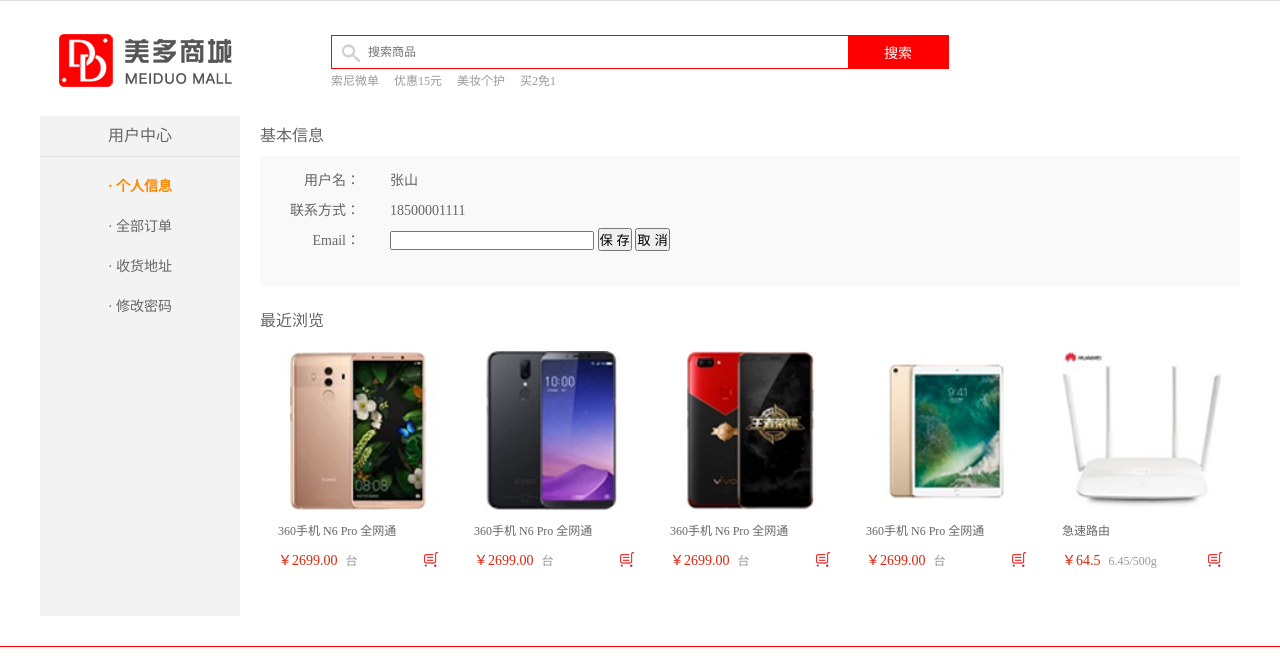
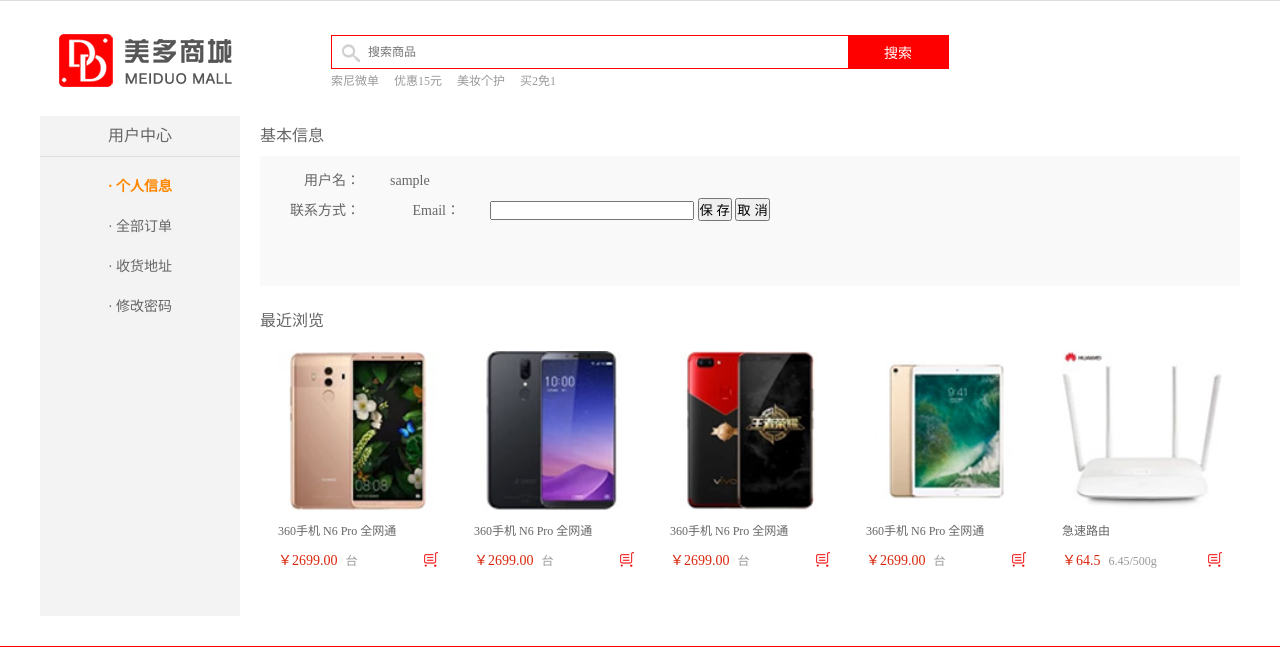
Before and after one commit to hersinniji/git_meiduo, a Django app: page /center/ in a window 1280 px wide. Shown: the part 29-685 px from the top of the page. Run offline with Django 3.2, Linux system fonts and the light colour scheme; the visitor is signed in with stand-in values (Sample User, id 1); parts of the project's set-up code (start-up, migrations or seed data) failed here and were passed over.

Commit message:
个人中心页面的展示(通过模板)

```diff
--- a/meiduo_hersin/apps/users/views.py
+++ b/meiduo_hersin/apps/users/views.py
@@ -276,4 +276,9 @@
 class UserCenterInfoView(LoginRequiredMixin, View):
     def get(self, request):
 
-        return render(request, 'user_center_info.html')
+        content = {
+            'username': request.user.username,
+            'mobile': request.user.moble,
+
+        }
+        return render(request, 'user_center_info.html', content)
--- a/meiduo_hersin/templates/user_center_info.html
+++ b/meiduo_hersin/templates/user_center_info.html
@@ -17,7 +17,7 @@
 			<div class="welcome fl">欢迎来到美多商城!</div>
 			<div class="fr">
 				<div class="login_info fl">
-					欢迎您：<em>张 山</em>
+					欢迎您：<em>{{ username }}</em>
 				</div>
 				<div class="login_btn fl">
 					<a href="login.html">登录</a>
@@ -66,8 +66,8 @@
 				<div class="info_con clearfix">
 					<h3 class="common_title2">基本信息</h3>
 					<ul class="user_info_list">
-						<li><span>用户名：</span>张山</li>
-						<li><span>联系方式：</span>18500001111</li>
+						<li><span>用户名：</span>{{ username }}</li>
+						<li><span>联系方式：</span>{{ mobile }}</li>
 						<li>
 	                    <span>Email：</span>
 	                    <input type="text" name="email" class="email">
```
